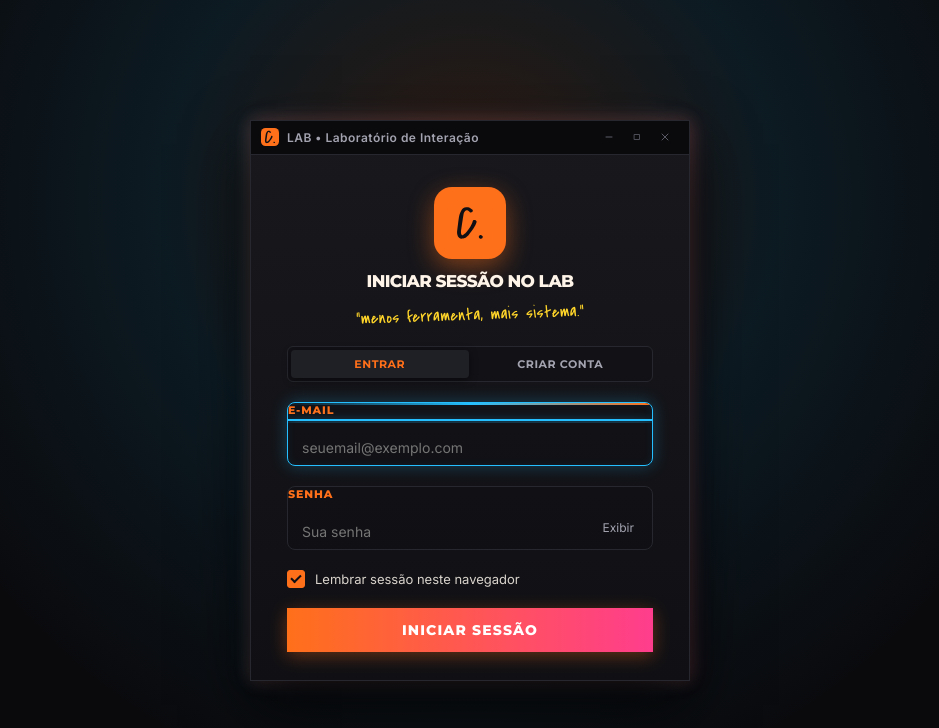
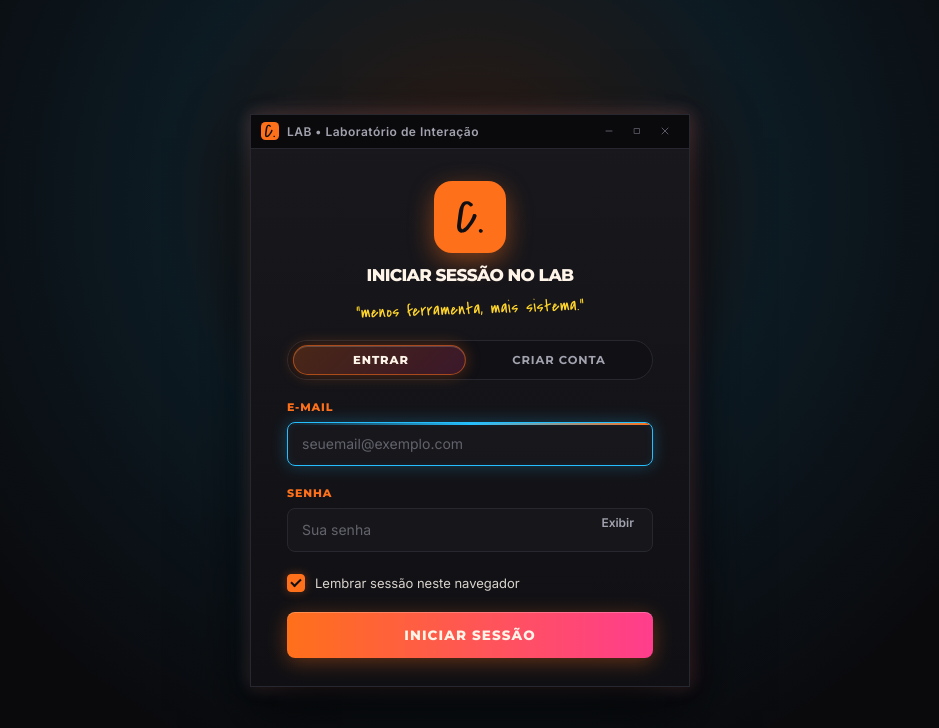
Before and after one commit to LABCaramelo/Steam, a React (Vite) app: page /settings in a window 1280 px wide. Shown: the top 728 px of the page, without its empty margins (170-1109 px from the left). Built offline with nearby package versions, Linux system fonts and the light colour scheme; no server answers.

Commit message:
fix(ui): polish buttons, inputs with FocusField/SpotlightTabs and remove mouse trail

```diff
--- a/src/components/LoginScreen.tsx
+++ b/src/components/LoginScreen.tsx
@@ -1,4 +1,4 @@
-import { useState, type FormEvent } from "react";
+import { useState, useRef, useEffect, type FormEvent, type KeyboardEvent } from "react";
 import { useAuth } from "../auth";
 import { IconClose, IconMark, IconMaximize, IconMinimize } from "./Icons";
 
@@ -32,6 +32,45 @@ export function LoginScreen() {
   const [successMsg, setSuccessMsg] = useState<string | null>(null);
   const [showPassword, setShowPassword] = useState(false);
   const [submitting, setSubmitting] = useState(false);
+
+  const tabsRef = useRef<HTMLDivElement>(null);
+  const [tabIndicator, setTabIndicator] = useState({ left: 0, width: 0, opacity: 0 });
+
+  useEffect(() => {
+    const updateIndicator = () => {
+      if (!tabsRef.current) return;
+      const activeBtn = tabsRef.current.querySelector<HTMLElement>(".login-modal__mode-btn.is-active");
+      if (activeBtn) {
+        const parentRect = tabsRef.current.getBoundingClientRect();
+        const rect = activeBtn.getBoundingClientRect();
+        setTabIndicator({
+          left: rect.left - parentRect.left,
+          width: rect.width,
+          opacity: 1,
+        });
+      } else {
+        setTabIndicator((prev) => ({ ...prev, opacity: 0 }));
+      }
+    };
+
+    updateIndicator();
+    const id = setTimeout(updateIndicator, 40);
+    window.addEventListener("resize", updateIndicator);
+    return () => {
+      clearTimeout(id);
+      window.removeEventListener("resize", updateIndicator);
+    };
+  }, [mode]);
+
+  const handleTabKeyDown = (e: KeyboardEvent<HTMLDivElement>) => {
+    if (e.key === "ArrowRight" || e.key === "ArrowLeft") {
+      e.preventDefault();
+      const nextMode: LoginMode = mode === "password" ? "signup" : "password";
+      setMode(nextMode);
+      setErrorMsg(null);
+      setSuccessMsg(null);
+    }
+  };
 
   const handleSubmit = async (e: FormEvent) => {
     e.preventDefault();
@@ -102,12 +141,29 @@ export function LoginScreen() {
             </span>
           </div>
 
-          {/* Abas de Modo de Autenticação */}
-          <div className="login-modal__modes" role="tablist" aria-label="Modo de autenticação">
+          {/* Abas com Spotlight Deslizante (MCP Caramelo) */}
+          <div
+            ref={tabsRef}
+            className="login-modal__modes cm-spotlight-tabs"
+            role="tablist"
+            aria-label="Modo de autenticação"
+            onKeyDown={handleTabKeyDown}
+          >
+            <span
+              className="cm-spotlight-tabs__indicator"
+              style={{
+                transform: `translateX(${tabIndicator.left}px)`,
+                width: `${tabIndicator.width}px`,
+                opacity: tabIndicator.opacity,
+              }}
+              aria-hidden="true"
+            />
             <button
               type="button"
               role="tab"
+              id="login-tab-password"
               aria-selected={mode === "password"}
+              tabIndex={mode === "password" ? 0 : -1}
               className={`login-modal__mode-btn ${mode === "password" ? "is-active" : ""}`}
               onClick={() => {
                 setMode("password");
@@ -120,7 +176,9 @@ export function LoginScreen() {
             <button
               type="button"
               role="tab"
+              id="login-tab-signup"
               aria-selected={mode === "signup"}
+              tabIndex={mode === "signup" ? 0 : -1}
               className={`login-modal__mode-btn ${mode === "signup" ? "is-active" : ""}`}
               onClick={() => {
                 setMode("signup");
@@ -150,15 +208,15 @@ export function LoginScreen() {
 
           {/* Campo Nome (Apenas em Cadastro) */}
           {mode === "signup" && (
-            <div className="login-field cm-field">
+            <div className="login-field">
               <label className="login-field__label" htmlFor="lab-name">
                 NOME OU APELIDO
               </label>
-              <div className="login-field__input-wrap">
+              <div className="login-field__input-wrap cm-field">
                 <input
                   id="lab-name"
                   type="text"
-                  className="login-field__input cm-field__input"
+                  className="login-field__input"
                   value={name}
                   onChange={(e) => {
                     setName(e.target.value);
@@ -167,21 +225,21 @@ export function LoginScreen() {
                   placeholder="Seu nome autoral"
                   autoComplete="name"
                 />
+                <span className="cm-field__beam" aria-hidden="true" />
               </div>
-              <span className="cm-field__beam" aria-hidden="true" />
             </div>
           )}
 
           {/* Campo E-mail */}
-          <div className="login-field cm-field">
+          <div className="login-field">
             <label className="login-field__label" htmlFor="lab-email">
               E-MAIL
             </label>
-            <div className="login-field__input-wrap">
+            <div className={`login-field__input-wrap cm-field ${errorMsg && !email.trim() ? "is-invalid" : ""}`}>
               <input
                 id="lab-email"
                 type="email"
-                className="login-field__input cm-field__input"
+                className="login-field__input"
                 value={email}
                 onChange={(e) => {
                   setEmail(e.target.value);
@@ -192,20 +250,20 @@ export function LoginScreen() {
                 autoComplete="email"
                 required
               />
+              <span className="cm-field__beam" aria-hidden="true" />
             </div>
-            <span className="cm-field__beam" aria-hidden="true" />
           </div>
 
           {/* Campo Senha */}
-          <div className="login-field cm-field">
+          <div className="login-field">
             <label className="login-field__label" htmlFor="lab-password">
               SENHA
             </label>
-            <div className="login-field__input-wrap">
+            <div className={`login-field__input-wrap cm-field ${errorMsg && !password.trim() ? "is-invalid" : ""}`}>
               <input
                 id="lab-password"
                 type={showPassword ? "text" : "password"}
-                className={`login-field__input cm-field__input ${errorMsg ? "is-error" : ""}`}
+                className="login-field__input"
                 value={password}
                 onChange={(e) => {
                   setPassword(e.target.value);
@@ -223,8 +281,8 @@ export function LoginScreen() {
               >
                 {showPassword ? "Ocultar" : "Exibir"}
               </button>
+              <span className="cm-field__beam" aria-hidden="true" />
             </div>
-            <span className="cm-field__beam" aria-hidden="true" />
           </div>
 
           {/* Lembrar neste navegador */}
--- a/src/main.tsx
+++ b/src/main.tsx
@@ -5,7 +5,6 @@ import { LibraryProvider, RunProvider } from "./api";
 import { App } from "./App";
 import { AuthProvider, useAuth } from "./auth";
 import { LoginScreen } from "./components/LoginScreen";
-import { PointerTrail } from "./components/PointerTrail";
 import { UiProvider } from "./ui";
 import "./styles.css";
 
@@ -56,13 +55,7 @@ function AuthGatekeeper() {
   }
 
   if (!isAuthenticated) {
-    return (
-      <>
-        {/* Rastro interativo oficial de figurinhas Caramelo exclusivo da tela de login */}
-        <PointerTrail />
-        <LoginScreen />
-      </>
-    );
+    return <LoginScreen />;
   }
 
   return (
--- a/src/styles.css
+++ b/src/styles.css
@@ -179,42 +179,6 @@ select {
 /* ==========================================================================
    Caramelo Pointer Trail & Micro-interactions
    ========================================================================== */
-.cm-pointer-trail {
-  position: fixed;
-  inset: 0;
-  pointer-events: none;
-  z-index: 99999;
-  overflow: hidden;
-}
-
-.cm-pointer-trail__item {
-  position: absolute;
-  pointer-events: none;
-  user-select: none;
-  object-fit: contain;
-  filter: drop-shadow(0 4px 12px rgba(0, 0, 0, 0.55));
-  animation: cm-trail-anim 1.1s cubic-bezier(0.2, 0.65, 0.3, 1) forwards;
-  will-change: transform, opacity;
-}
-
-@keyframes cm-trail-anim {
-  0% {
-    opacity: 0;
-    transform: translate(-50%, -50%) scale(0.65) rotate(0deg);
-  }
-  15% {
-    opacity: 1;
-    transform: translate(-50%, -50%) scale(1.05) rotate(0deg);
-  }
-  35% {
-    opacity: 0.95;
-    transform: translate(-50%, -46%) scale(1) rotate(0deg);
-  }
-  100% {
-    opacity: 0;
-    transform: translate(-50%, calc(-50% + 28px)) scale(0.85) rotate(6deg);
-  }
-}
 
 .cm-handwritten {
   font-family: var(--font-hand);
@@ -3124,29 +3088,48 @@ select {
   line-height: 1.4;
 }
 
-.login-modal__modes {
-  display: flex;
-  background: rgba(16, 16, 20, 0.65);
+.login-modal__modes.cm-spotlight-tabs {
+  position: relative;
+  display: flex;
+  background: rgba(16, 16, 20, 0.85);
   border: 1px solid rgb(var(--cm-line));
-  border-radius: var(--cm-radius-sm, 6px);
-  padding: 3px;
-  gap: 3px;
+  border-radius: var(--cm-radius-pill, 9999px);
+  padding: 4px;
+  gap: 0;
+}
+
+.login-modal__modes .cm-spotlight-tabs__indicator {
+  position: absolute;
+  top: 4px;
+  bottom: 4px;
+  left: 0;
+  border-radius: var(--cm-radius-pill, 9999px);
+  background: linear-gradient(135deg, rgba(255, 112, 26, 0.24) 0%, rgba(255, 61, 141, 0.18) 100%);
+  border: 1px solid rgba(255, 112, 26, 0.55);
+  box-shadow: 0 0 16px rgba(255, 112, 26, 0.3), inset 0 1px 0 rgba(255, 255, 255, 0.18);
+  pointer-events: none;
+  z-index: 1;
+  transition: transform 320ms cubic-bezier(0.16, 1, 0.3, 1),
+              width 320ms cubic-bezier(0.16, 1, 0.3, 1),
+              opacity 200ms ease;
 }
 
 .login-modal__mode-btn {
+  position: relative;
+  z-index: 2;
   flex: 1;
-  padding: 7px 10px;
+  padding: 8px 14px;
   font-family: var(--caramelo-font-display);
-  font-size: 11px;
+  font-size: 11.5px;
   font-weight: 700;
   text-transform: uppercase;
-  letter-spacing: 0.05em;
+  letter-spacing: 0.08em;
   color: rgb(var(--cm-fg-muted));
   background: transparent;
   border: none;
-  border-radius: var(--cm-radius-xs, 4px);
+  border-radius: var(--cm-radius-pill, 9999px);
   cursor: pointer;
-  transition: all 180ms ease;
+  transition: color 200ms ease;
   white-space: nowrap;
   text-align: center;
 }
@@ -3156,15 +3139,16 @@ select {
 }
 
 .login-modal__mode-btn.is-active {
-  background: rgb(var(--cm-surface-3));
-  color: rgb(var(--cm-accent));
-  box-shadow: 0 2px 8px rgba(0, 0, 0, 0.4);
+  color: #FFF4E8;
+  font-weight: 800;
+  background: transparent;
+  box-shadow: none;
 }
 
 .login-modal__error {
   background: rgba(255, 61, 141, 0.15);
   border: 1px solid rgb(var(--cm-danger));
-  border-radius: var(--radius);
+  border-radius: var(--cm-radius-sm, 6px);
   padding: 10px 14px;
   font-size: 13px;
   color: #ff85b6;
@@ -3177,7 +3161,7 @@ select {
 .login-modal__success {
   background: rgba(61, 220, 151, 0.15);
   border: 1px solid rgb(var(--cm-success));
-  border-radius: var(--radius);
+  border-radius: var(--cm-radius-sm, 6px);
   padding: 10px 14px;
   font-size: 13px;
   color: #6ee7b7;
@@ -3208,35 +3192,76 @@ select {
   color: rgb(var(--cm-accent));
   letter-spacing: 0.08em;
   text-transform: uppercase;
-  font-family: var(--font-display);
-}
-
-.login-field__input-wrap {
+  font-family: var(--caramelo-font-display);
+  margin: 0 0 2px 0;
+}
+
+.login-field__input-wrap.cm-field {
   position: relative;
   display: flex;
   align-items: center;
+  height: 44px;
+  background: rgba(24, 24, 29, 0.85);
+  border: 1px solid rgb(var(--cm-line));
+  border-radius: var(--cm-radius-md, 8px);
+  overflow: hidden;
+  transition: border-color 240ms var(--cm-ease-out), box-shadow 240ms var(--cm-ease-out);
+}
+
+.login-field__input-wrap.cm-field:focus-within {
+  border-color: rgb(var(--cm-focus));
+  box-shadow: 0 0 16px rgba(37, 191, 255, 0.28), inset 0 0 8px rgba(37, 191, 255, 0.08);
+}
+
+.login-field__input-wrap.cm-field.is-invalid {
+  border-color: rgb(var(--cm-danger));
+  box-shadow: 0 0 16px rgba(255, 61, 141, 0.28);
+}
+
+.login-field__input-wrap.cm-field .cm-field__beam {
+  position: absolute;
+  top: 0;
+  left: 0;
+  width: 100%;
+  height: 2px;
+  background: linear-gradient(90deg, transparent 0%, rgb(var(--cm-focus)) 50%, rgb(var(--cm-accent)) 100%);
+  transform: translateX(-100%);
+  opacity: 0;
+  pointer-events: none;
+  transition: transform 640ms cubic-bezier(0.16, 1, 0.3, 1), opacity 240ms ease;
+}
+
+.login-field__input-wrap.cm-field:focus-within .cm-field__beam {
+  transform: translateX(0);
+  opacity: 1;
 }
 
 .login-field__input {
   width: 100%;
-  height: 42px;
-  background: rgb(var(--cm-surface-3));
-  border: 1px solid rgb(var(--cm-line));
-  border-radius: var(--cm-radius-sm);
-  padding: 0 70px 0 14px;
-  color: rgb(var(--cm-fg));
+  height: 100%;
+  background: transparent !important;
+  border: none !important;
+  border-radius: 0;
+  padding: 0 14px;
+  color: rgb(var(--cm-fg));
+  font-family: var(--caramelo-font-sans);
   font-size: 14px;
-  transition: border-color var(--cm-dur-instant), box-shadow var(--cm-dur-instant);
+  outline: none !important;
+  box-shadow: none !important;
+}
+
+.login-field__input::placeholder {
+  color: rgb(var(--cm-fg-dim));
+  opacity: 0.65;
 }
 
 .login-field__input:focus {
-  border-color: rgb(var(--cm-accent));
-  outline: none;
-  box-shadow: 0 0 0 2px rgba(255, 112, 26, 0.3);
-}
-
-.login-field__input.is-error {
-  border-color: rgb(var(--cm-danger));
+  outline: none !important;
+  box-shadow: none !important;
+}
+
+.login-field__input-wrap:has(.login-field__eye-btn) .login-field__input {
+  padding-right: 76px;
 }
 
 .login-field__eye-btn {
@@ -3247,24 +3272,31 @@ select {
   background: transparent;
   border: 0;
   color: rgb(var(--cm-fg-muted));
+  font-family: var(--caramelo-font-sans);
   font-size: 12px;
+  font-weight: 600;
   cursor: pointer;
-  border-radius: 2px;
+  border-radius: var(--cm-radius-xs, 4px);
+  transition: color 180ms ease, background 180ms ease;
+  display: inline-flex;
+  align-items: center;
+  justify-content: center;
 }
 
 .login-field__eye-btn:hover {
-  color: #fff;
-  background: rgba(255, 255, 255, 0.06);
+  color: rgb(var(--cm-fg));
+  background: rgba(255, 255, 255, 0.08);
 }
 
 .login-checkbox {
-  display: flex;
+  display: inline-flex;
   align-items: center;
   gap: 10px;
   cursor: pointer;
   user-select: none;
   font-size: 13px;
   color: rgb(var(--cm-fg-2));
+  margin-top: 2px;
 }
 
 .login-checkbox input {
@@ -3277,18 +3309,23 @@ select {
 .login-checkbox__box {
   width: 18px;
   height: 18px;
-  background: rgb(var(--cm-surface-3));
-  border: 1px solid rgb(var(--cm-line));
-  border-radius: 3px;
+  background: rgba(24, 24, 29, 0.85);
+  border: 1px solid rgb(var(--cm-line-strong));
+  border-radius: var(--cm-radius-xs, 4px);
   display: grid;
   place-items: center;
-  transition: background var(--cm-dur-instant), border-color var(--cm-dur-instant);
+  transition: background 160ms ease, border-color 160ms ease, box-shadow 160ms ease;
   flex: 0 0 auto;
+}
+
+.login-checkbox:hover .login-checkbox__box {
+  border-color: rgb(var(--cm-accent));
 }
 
 .login-checkbox input:checked + .login-checkbox__box {
   background: rgb(var(--cm-accent));
   border-color: rgb(var(--cm-accent));
+  box-shadow: 0 0 10px rgba(255, 112, 26, 0.35);
 }
 
 .login-checkbox input:checked + .login-checkbox__box::after {
@@ -3301,35 +3338,43 @@ select {
   display: block;
 }
 
+.login-checkbox input:focus-visible + .login-checkbox__box {
+  outline: 2px solid rgb(var(--cm-focus));
+  outline-offset: 2px;
+}
+
 .login-modal__submit {
-  height: 44px;
+  position: relative;
+  height: 46px;
   width: 100%;
   background: linear-gradient(90deg, #FF701A 0%, #FF3D8D 100%);
   border: 0;
-  border-radius: var(--cm-radius-sm);
-  color: #fff;
-  font-size: 14px;
+  border-radius: var(--cm-radius-md, 8px);
+  color: #FFF4E8;
+  font-size: 13.5px;
   font-weight: 800;
   letter-spacing: 0.08em;
-  font-family: var(--font-display);
+  font-family: var(--caramelo-font-display);
   cursor: pointer;
-  transition: filter var(--cm-dur-instant), transform var(--cm-dur-instant);
-  box-shadow: 0 4px 18px rgba(255, 112, 26, 0.35);
+  transition: filter 160ms ease, transform 80ms ease, box-shadow 160ms ease;
+  box-shadow: 0 4px 20px rgba(255, 112, 26, 0.35), inset 0 1px 0 rgba(255, 255, 255, 0.22);
   display: grid;
   place-items: center;
 }
 
 .login-modal__submit:hover {
-  filter: brightness(1.15);
+  filter: brightness(1.12);
+  box-shadow: 0 6px 24px rgba(255, 112, 26, 0.45), inset 0 1px 0 rgba(255, 255, 255, 0.3);
 }
 
 .login-modal__submit:active {
-  transform: scale(0.99);
+  transform: scale(0.985);
 }
 
 .login-modal__submit:disabled {
   opacity: 0.6;
   cursor: not-allowed;
+  filter: none;
 }
 
 .login-modal__footer {
```
